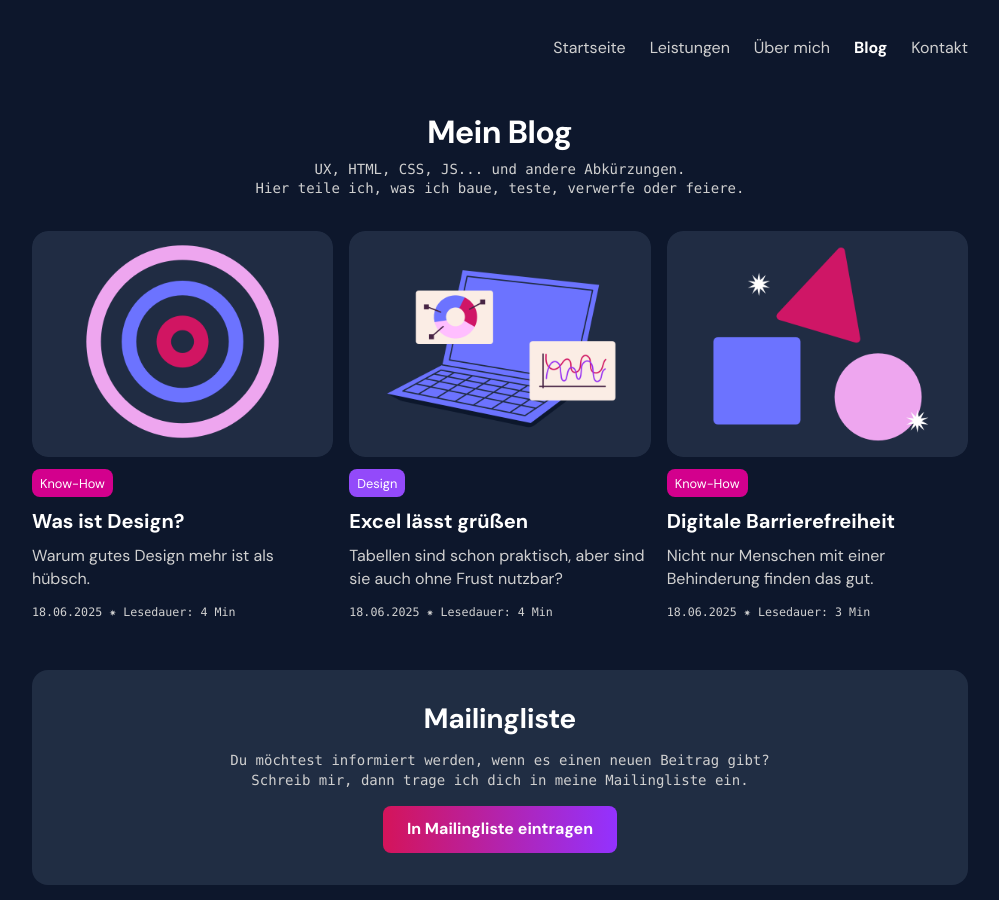
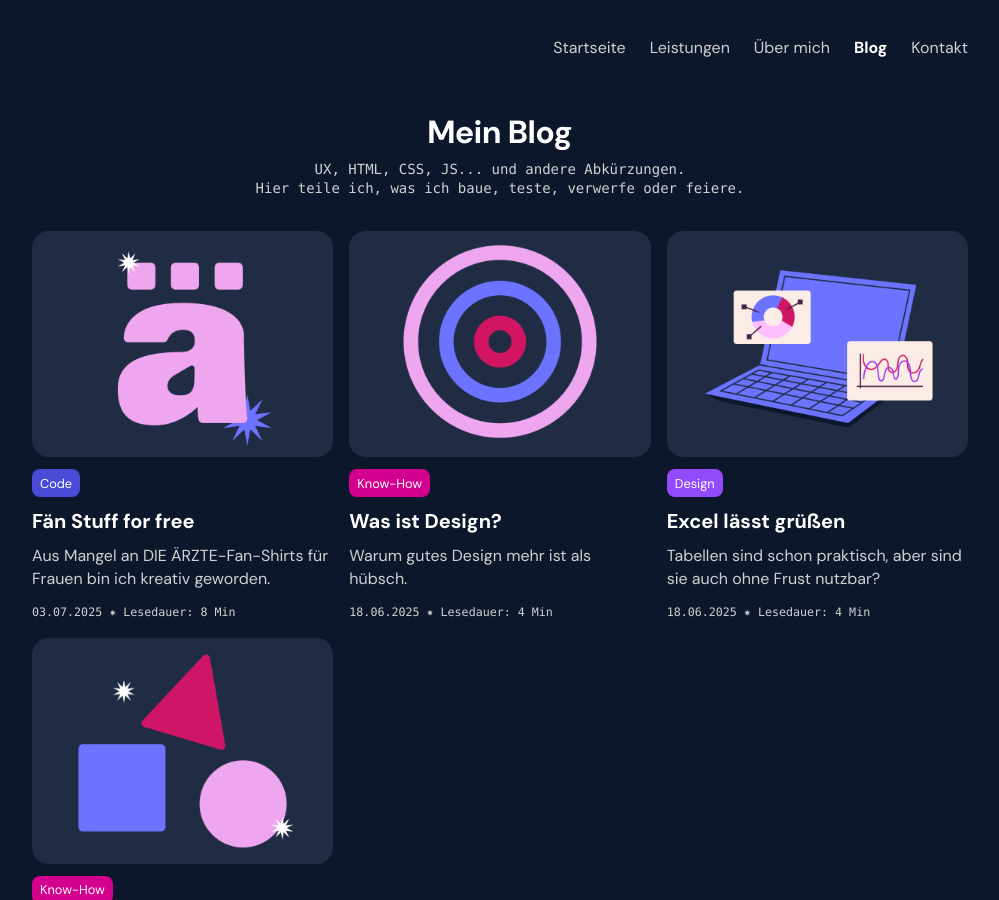
Before and after one commit to enaaacode/annabelle-feiler.github.io, a Jekyll site: the page built from blog.html, in a window 1280 px wide and 900 px high. Shown: the whole window, without its empty margins (140-1139 px from the left). Built offline with Jekyll 4.4.1, drawn with Linux system fonts in a browser that asks for light colours; part of the change alters nothing that is shown.

Commit message:
create blogpost about fan stuff

````diff
--- /dev/null
+++ b/_posts/2025-07-03-fan-stuff.md
@@ -0,0 +1,168 @@
+---
+layout: post
+title: 'Fän Stuff for free'
+date: 2025-07-03
+category: code
+tags:
+  - projekt
+  - code
+  - jekyll
+image: 'assets/images/blog/2025-07-03-fan-stuff_cover.png'
+description: 'Aus Mangel an DIE ÄRZTE-Fan-Shirts für Frauen bin ich kreativ geworden.'
+---
+
+Wer mich ein bisschen kennt, weiß dass ich so ziemlich jeden Song von der _bästen Bänd der Welt_ auswendig kann. Aber auch, dass ich noch nie mit einem Fan-Shirt gesehen wurde. Nicht einmal auf Konzerten!
+
+Das liegt daran, dass die Auswahl im offiziellen Die Ärzte Fanshop für Frauen sehr mau ausfällt. Das heißt: Es gibt genau EIN Unisex-Shirt. Also habe ich einfach selber ein paar Designs erstellt, und die gibt's hier for free zum Herunterladen: [https://fän-stuff.de/](https://fän-stuff.de/)
+
+![Screenshot der Website fän-stuff.de, zu sehen sind Designs für Shirts zum Herunterladen](/assets/images/blog/fan-stuff/fan-designs.png)
+
+Die Website dazu habe ich natürlich selber geschrieben – mit schönem, sauberen Code. Es gibt sogar eine _Songzeile des Tages_, die (wie der Name vermuten lässt) sich jeden Tag ändert.
+
+![Screenshot der Website fän-stuff.de, zu sehen ist die Songzeile des Tages](/assets/images/blog/fan-stuff/songzeile-des-tages.png)
+
+## Jekyll mit Liquid-Logik
+
+Im ersten Anlauf habe ich das Ganze rein statisch mit **Jekyll** und einem feinen Liquid-Hack gelöst. Dafür habe ich zuerst eine Datei mit Songzeilen erstellt. In `_data/sprueche.yml` sieht der Eintrag für einen Song so aus:
+
+```yaml
+- text: 'Die Welt gehört dir: Was wirst du mit ihr machen?'
+  title: 'Himmelblau'
+  url: 'https://www.bademeister.com/songs/himmelblau'
+```
+
+Der Trick: ich nutze das Datum als Index, modulo der Anzahl der Sprüche. In meiner `index.html` nutze ich dafür den folgenden Code-Schnipsel:
+
+{% raw %}
+
+```liquid
+{% assign sprueche = site.data.sprueche %}
+{% assign today = site.time | date: "%j" %}  {# Tag im Jahr: 1 bis 366 #}
+{% assign index = today | modulo: sprueche.size %}
+<p>{{ sprueche[index] }}</p>
+```
+
+{% endraw %}
+
+- `site.time | date: "%j"` → gibt mir den aktuellen Tag im Jahr (z. B. Tag 172).
+- `modulo: sprueche.size` → sorgt dafür, dass ich nicht aus Versehen aus der Liste herausfalle.
+- `sprueche[index]` → holt den passenden Spruch.
+
+Das funktioniert super, allerdings mit einem kleinen Haken.
+
+## Dann doch JavaScript
+
+Letztlich habe ich es doch auf die klassische Art mit JavaScript gelöst.
+
+Warum? Weil GitHub Pages statisch ist, das heißt: Es wird immer dieselbe HTML-Seite ausgeliefert. Und da Jekyll nur beim Build rendert (also z. B. beim Pushen oder Deployen), bleibt die _Songzeile des Tages_ über die ganze Zeit hinweg gleich, solange bis ich manuell pushe. Nicht ganz das, was ich mir vorgestellt hatte.
+
+Mit JavaScript kann ich das direkt im Browser erledigen. Die Seite fragt dann lokal beim Laden: _Hey, du, welcher Tag ist heute?_ und wählt on the fly einen passenden Song aus der Liste aus.
+
+## Die Funktionen im Detail
+
+### `pickSong(songliste)`
+
+Diese Funktion sorgt dafür, dass täglich ein anderer Song basierend auf dem aktuellen Datum angezeigt wird.
+
+Dazu wird erst das heutige Datum ermittelt und mit dem Jahresanfang (dem 0. Januar) verglichen. Daraus ergibt sich, wie viele Tage seit Jahresbeginn vergangen sind. Diese Tageszahl wird dann als Basis genommen, um einen Eintrag aus der Songliste auszuwählen.
+
+Damit nicht aus Versehen ein ungültiger Eintrag aus der Liste geholt wird, wird ein kleiner Trick genutzt: Der aktuelle Tag im Jahr wird durch die Anzahl der Songs geteilt, und nur der Rest der Division wird verwendet (das nennt man _modulo_).
+
+Wenn heute der 172. Tag im Jahr ist und du 20 Songs hast, dann:
+172 % 20 = 12
+Das ist das gleiche wie 172 / 20 = 8 Rest 12
+Also wird einfach der Song an Stelle 12 angezeigt.
+
+So wird sichergestellt, dass der Index immer innerhalb der Songliste bleibt (weil das Ergebnis nie größer sein kann als die Anzahl an Songs).
+
+```js
+function pickSong(songliste) {
+  const heute = new Date();
+  const jahresbeginn = new Date(heute.getFullYear(), 0, 0);
+  const differenz = heute - jahresbeginn;
+  const tagDesJahres = Math.floor(differenz / 1000 / 60 / 60 / 24);
+  const index = tagDesJahres % songliste.length;
+  return songliste[index];
+}
+```
+
+### `placeSongInHtml(song)`
+
+Diese Funktion sorgt dafür, dass die ausgewählte Songzeile im HTML landet und sichtbar auf der Website erscheint. Oder ganz knapp: Die Funktion packt die Daten an die richtigen Stellen.
+
+Dafür nimmt sie ein `song`-Objekt entgegen (mit `text`, `title` und `url`) und verteilt diese Infos in die passenden HTML-Elemente:
+
+- Der **Songtext** wird in das Element mit der ID `songzeile-text` geschrieben.
+- Der **Titel** des Songs kommt in das Element mit der ID `songzeile-title`.
+- Und der **Link**, z. B. zur Quelle oder zum Song selbst, wird im Element mit der ID `songzeile-link` hinterlegt.
+
+{% raw %}
+
+```js
+function placeSongInHtml(song) {
+  document.getElementById('songzeile-text').textContent = song.text;
+  document.getElementById('songzeile-link').href = song.url;
+  document.getElementById('songzeile-title').textContent = song.title;
+}
+```
+
+{% endraw %}
+
+### Und so kommt alles zusammen
+
+Die Datei mit den Songzeilen wird per `fetch()` vom Server geladen:
+
+{% raw %}
+
+```js
+fetch('/songs.json');
+```
+
+{% endraw %}
+
+Sobald die Datei erfolgreich geladen wurde, wird sie mit `.json()` umgewandelt. Das ist wichtig damit wir sie überhaupt weiterverarbeiten können:
+
+{% raw %}
+
+```js
+.then(function (response) {
+  return response.json();
+})
+```
+
+{% endraw %}
+
+Wenn das Parsen geklappt hat, wird die `pickSong`-Funktion aufgerufen:
+
+{% raw %}
+
+```js
+.then(pickSong)
+```
+
+{% endraw %}
+
+Und ganz zum Schluss sorgt `placeSongInHtml` dafür, dass der ausgewählte Song hübsch im HTML angezeigt wird:
+
+{% raw %}
+
+```js
+.then(placeSongInHtml);
+```
+
+{% endraw %}
+
+Also: Erst **laden**, dann **umwandeln**, dann **auswählen**, dann **anzeigen**. Alles Schritt für Schritt und super lesbar verkettet durch `.then(...)`.
+
+Falls du dich fragst, was es mit diesen `.then(...)`-Ketten eigentlich auf sich hat: Das gehört zur sogenannten **Promise-Logik** in JavaScript.
+
+Das ist eine elegante Art, asynchrone Abläufe Schritt für Schritt abzuarbeiten.
+Jedes `.then(...)` wartet auf den vorherigen Schritt und führt dann etwas aus. Ein bisschen verwirrend, doch keine Sorge: genau dazu gibt’s demnächst einen eigenen Blogbeitrag.
+
+## Was ich außerdem gelernt habe
+
+Umlaute im Domainnamen machen Ärger. Wenn die URL also bei dir im Browser irgendwie komisch aussieht: sei unbesorgt, das ist keine billige Phishing-Seite 🐳 Nein, das liegt daran, dass sie automatisch in Punycode übersetzt wird. Das ist eine spezielle Kodierung. Sie erlaubt Umlaute und andere Sonderzeichen darzustellen. Denn das klassische Domain-Name-System (DNS) unterstützt nur ASCII-Zeichen (also Buchstaben a bis z, Zahlen und einige wenige Sonderzeichen).
+
+In Punycode übersetzt wird fän-stuff.de zu [xn--fn-stuff-0za.de](http://xn--fn-stuff-0za.de)
+
+Gibt's hier auch Ärzte-Fans? 👀
--- a/blog.html
+++ b/blog.html
@@ -17,7 +17,7 @@ description: Hier schreibe ich über Design, Code und den ganz normalen Nerdwahn
   </div>
 
   <div class="blog-grid-container">
-    {% for post in site.posts limit:3 %}
+    {% for post in site.posts %}
     <a href="{{ post.url }}">
       <div class="blog-grid--element">
         <div class="blog-grid--element-image boxradius">
````
Also changed, not shown: assets/images/blog/2025-07-03-fan-stuff_cover.png (added), assets/images/blog/fan-stuff/fan-designs.png (added), assets/images/blog/fan-stuff/songzeile-des-tages.png (added).
